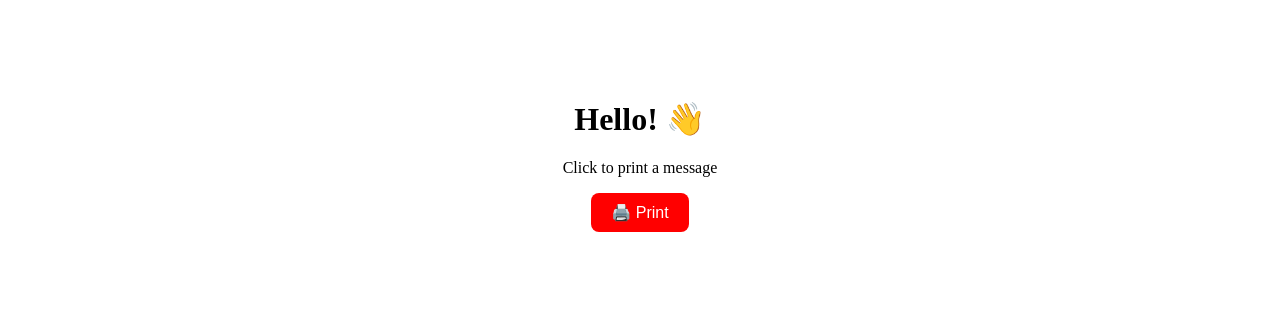
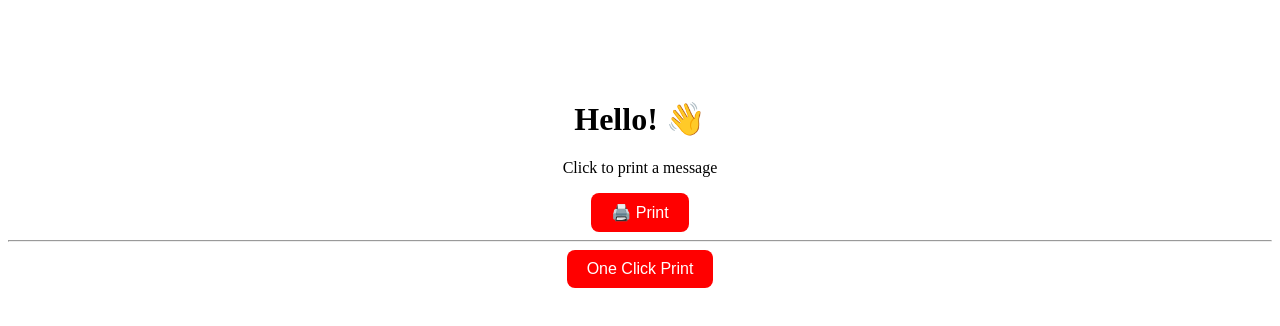
Before and after one commit to kavi-thagadoor/printTest, an Angular app: page / in a window 1280 px wide. Shown: the top 326 px of the page. Built offline with nearby package versions, Linux system fonts and the light colour scheme.

Commit message:
implement one click print

```diff
--- a/package.json
+++ b/package.json
@@ -17,6 +17,7 @@
     "@angular/platform-browser": "^19.2.0",
     "@angular/platform-browser-dynamic": "^19.2.0",
     "@angular/router": "^19.2.0",
+    "axios": "^1.8.4",
     "rxjs": "~7.8.0",
     "tslib": "^2.3.0",
     "zone.js": "~0.15.0"
@@ -25,6 +26,7 @@
     "@angular-devkit/build-angular": "^19.2.7",
     "@angular/cli": "^19.2.7",
     "@angular/compiler-cli": "^19.2.0",
+    "@types/axios": "^0.9.36",
     "@types/jasmine": "~5.1.0",
     "jasmine-core": "~5.6.0",
     "karma": "~6.4.0",
--- a/src/app/app.component.html
+++ b/src/app/app.component.html
@@ -6,3 +6,9 @@
   </button>
 </div>
 <iframe id="print-frame" style="display:none;"></iframe>
+<hr>
+<div style="display:flex;justify-content: center;">
+  <button (click)="prints()" style="text-align: center; padding: 10px 20px; font-size: 16px; background-color: red; color: white; border: none; border-radius: 8px;">
+    One Click Print
+  </button>
+</div>
--- a/src/app/app.component.ts
+++ b/src/app/app.component.ts
@@ -1,4 +1,5 @@
 import { Component } from '@angular/core';
+import axios from 'axios';
 
 @Component({
   selector: 'app-root',
@@ -48,5 +49,22 @@ export class AppComponent {
     doc.close();
   }
 
+  prints() {
+    const jsonData = {
+      message: 'Welcome, Lazybill! Finally, you has found me!',
+      status: 'success'
+    };
 
-}
+    const encodedData = encodeURIComponent(JSON.stringify(jsonData));
+    const url = `http://localhost:3000/print?json=${encodedData}`;
+
+    axios.get(url)
+      .then((response: { data: any; }) => {
+        console.log('Print successful:', response.data);
+      })
+      .catch((error: any) => {
+        console.error('Print failed:', error);
+      });
+  }
+
+  }
```
Also changed, not shown: 1 other file (tests, documents, lock files or other folders).
